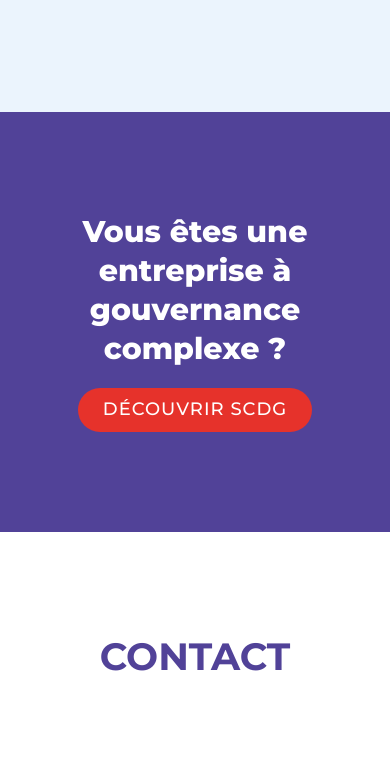
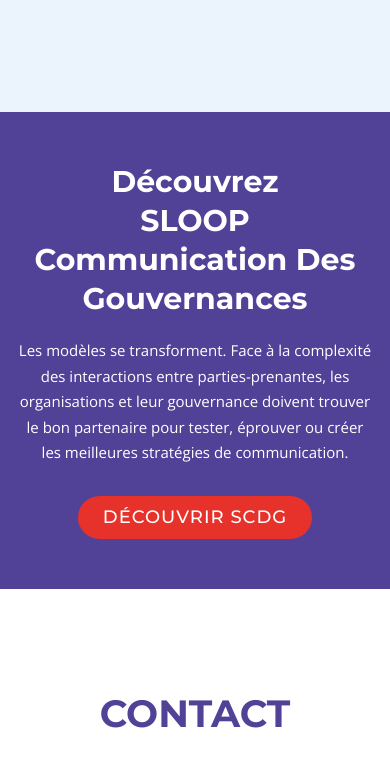
Before and after one commit to edouardarchmbd/testsloop, a plain HTML site: page index.html in a window 390 px wide. Shown: the part 9130-9906 px from the top of the page. Drawn offline with nearby package versions, Linux system fonts and the light colour scheme; a web font is replaced by a local one.

Commit message:
Bandeau scdg

```diff
--- a/css/style.css
+++ b/css/style.css
@@ -98,6 +98,29 @@
   padding-bottom: 100px;
   padding-left: 0px;
   background-color: #ebf4fd;
+}
+
+.section-padding-sloop {
+  padding-top: 50px;
+  padding-right: 0px;
+  padding-bottom: 50px;
+  padding-left: 0px;
+  background-color: #ebf4fd;
+}
+
+.background-scdg {
+  position: relative;
+  /*background-attachment: fixed;*/
+  background-size: cover;
+
+  overflow: hidden;
+  margin: 0 auto;
+  background-image:url(../img/scdg.png);
+  background-repeat:no-repeat;
+}
+
+.section-padding-sloop p {
+  color: white;
 }
 
 .section-padding-contact {
--- a/index.html
+++ b/index.html
@@ -486,15 +486,26 @@
 
     			</div>
     		</div>
-    		<div class="order-services section-padding">
+    		<div class="order-services section-padding-sloop background-scdg">
     			<div class="container">
     				<div class="row">
-    					<div class="col-md-12 col-sm-12 text-center">
-    						<h4 class="fw-800 mb-20">Vous êtes une entreprise à gouvernance complexe ?</h4>
-    						<a href="#0">
+    					<div class="col-md-8 hidden-xs text-left">
+    						<h4 class="fw-700 mb-20">Découvrez<br>SLOOP Communication Des Gouvernances</h4>
+                            <p>Les modèles se transforment. Face à la complexité des interactions entre parties-prenantes, les organisations et leur gouvernance doivent trouver le bon partenaire pour tester, éprouver ou créer les meilleures stratégies de communication.</p>
+    						<div class="minimini-spacer"></div>
+                            <a href="#0">
     							<span class="buton buton-bg-color buton-md text-uppercase">Découvrir SCDG</span>
     						</a>
     					</div>
+                            <div class="col-sm-12 hidden-sm hidden-md hidden-lg hidden-xl text-center">
+                                <h4 class="fw-700 mb-20">Découvrez<br>SLOOP Communication Des Gouvernances</h4>
+                                <p>Les modèles se transforment. Face à la complexité des interactions entre parties-prenantes, les organisations et leur gouvernance doivent trouver le bon partenaire pour tester, éprouver ou créer les meilleures stratégies de communication.</p>
+                                <div class="minimini-spacer"></div>
+                                <a href="#0">
+                                    <span class="buton buton-bg-color buton-md text-uppercase">Découvrir SCDG</span>
+                                </a>
+                            </div>
+
     				</div>
     			</div>
     		</div>
@@ -587,7 +598,7 @@
     	<!-- == Start Footer Section == -->
     	<footer class="footer-dark">
     		<div class="container">
-    			<div class="row">
+    			<div class="row hidden-xs">
 
                     <div class="col-md-4 mt-80">
                         <div>
@@ -602,6 +613,23 @@
                         <div class="mini-spacer"></div>
     				</div>
     			</div>
+
+                <div class="row hidden-sm hidden-md hidden-lg hidden-xl">
+
+                    <div class="col-md-4 mt-80 text-center">
+                        <div>
+                            <a href="#" data-scroll-nav="0">
+                                <img class="logo-footer" src="img/logo-white.png" alt="image">
+                            </a>
+                        </div>
+                    </div>
+
+                    <div class="col-md-8 text-center mt-80">
+                        <p class="copy">Monsieur SLOOP - 2018</p>
+                        <div class="mini-spacer"></div>
+                    </div>
+                </div>
+
     		</div>
     	</footer>
     	<!-- == End Footer Section == -->
```
Also changed, not shown: img/scdg.png (added).
